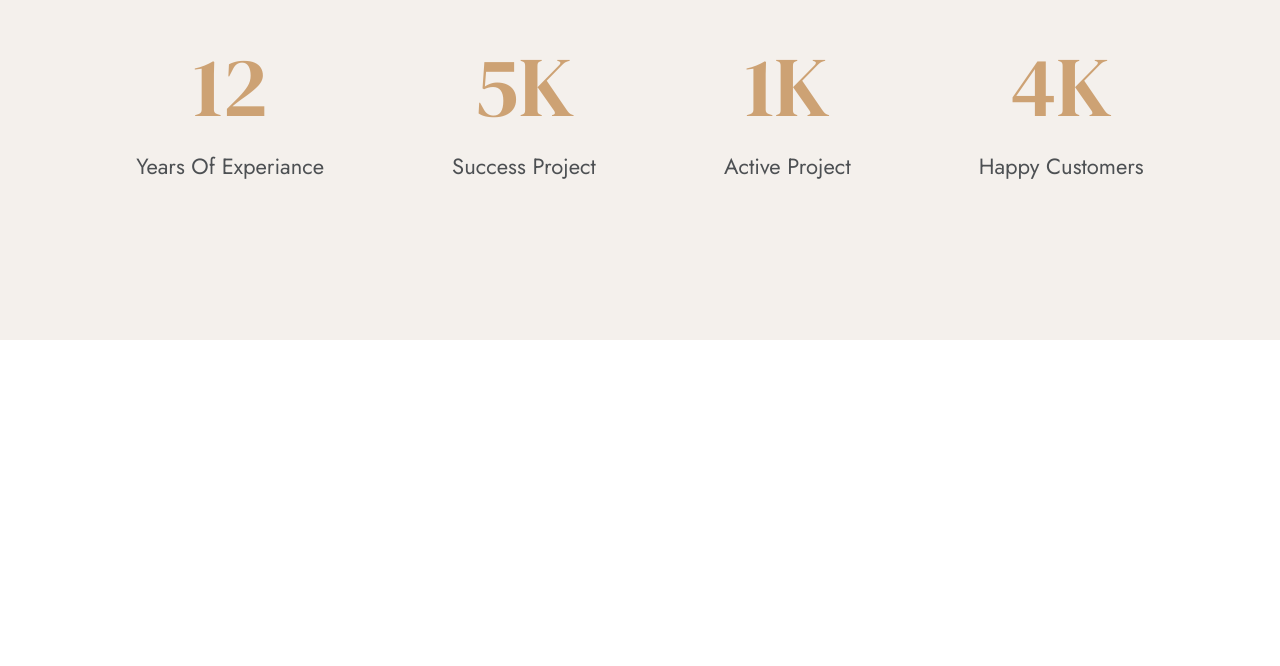
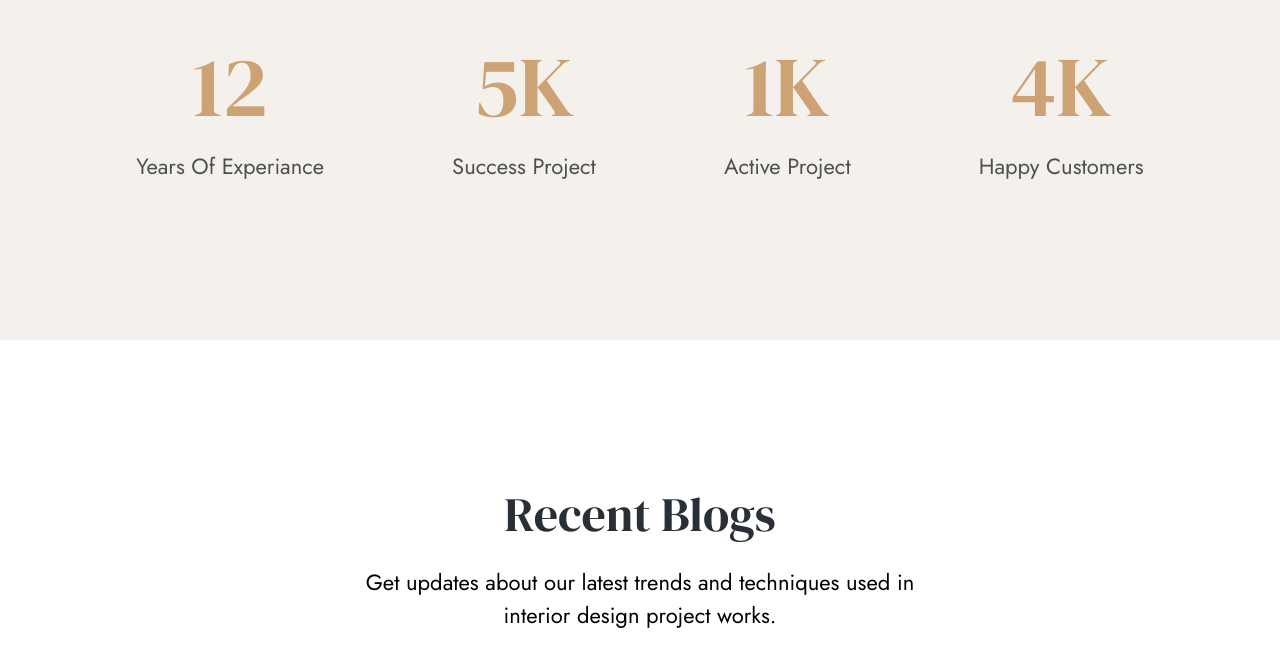
Before and after one commit to talasbaev-ulan/interno-layout, a plain HTML site: page index.html in a window 1280 px wide. Shown: the part 5416-6082 px from the top of the page. Before the commit the page ends 5756 px from the top, so only its background shows below. Drawn offline with Linux system fonts and the light colour scheme.

Commit message:
blogs start

```diff
--- a/index.html
+++ b/index.html
@@ -323,7 +323,12 @@
     </section>
     <!-- section__grade end -->
     <!-- section__blogs start -->
-
+    <section class="section__blogs">
+        <div class="container">
+            <h1>Recent Blogs</h1>
+            <p>Get updates about our latest trends and techniques used in <br> interior design project works.</p>
+        </div>
+    </section>
     <!-- section__blogs end -->
 
 </body>
--- a/style.css
+++ b/style.css
@@ -451,4 +451,29 @@ header {
 }
 
 /* section__grade end */
+/* section__blogs start */
+.section__blogs {
+    margin-top: 143px;
+}
+
+.section__blogs h1 {
+    font-family: 'DM Serif Display';
+    font-style: normal;
+    font-weight: 400;
+    font-size: 48px;
+    line-height: 62px;
+    text-align: center;
+    color: #292F36;
+}
+
+.section__blogs p {
+    font-weight: 400;
+    font-size: 22px;
+    line-height: 33px;
+    text-align: center;
+    margin: 21px 0px 70px 0px;
+
+}
+
+/* section__blogs end */
 /* section---end */
```
